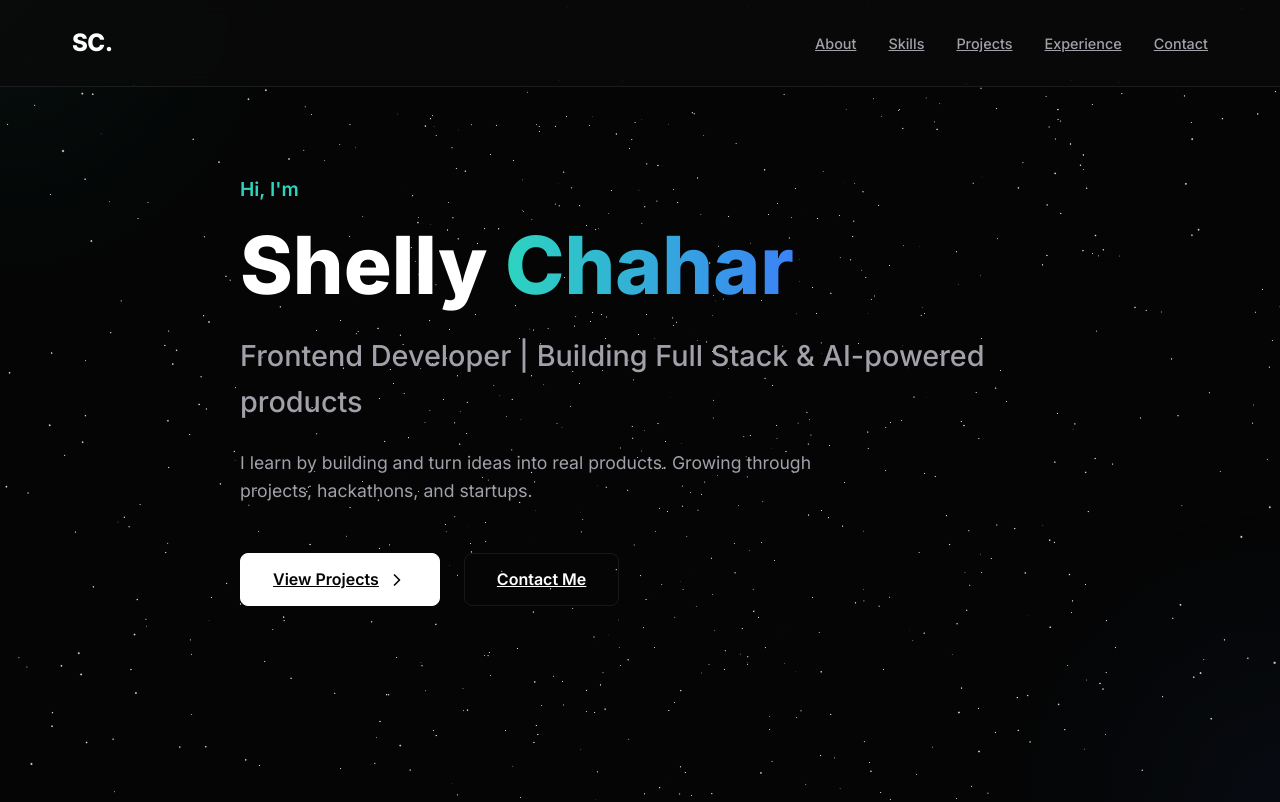
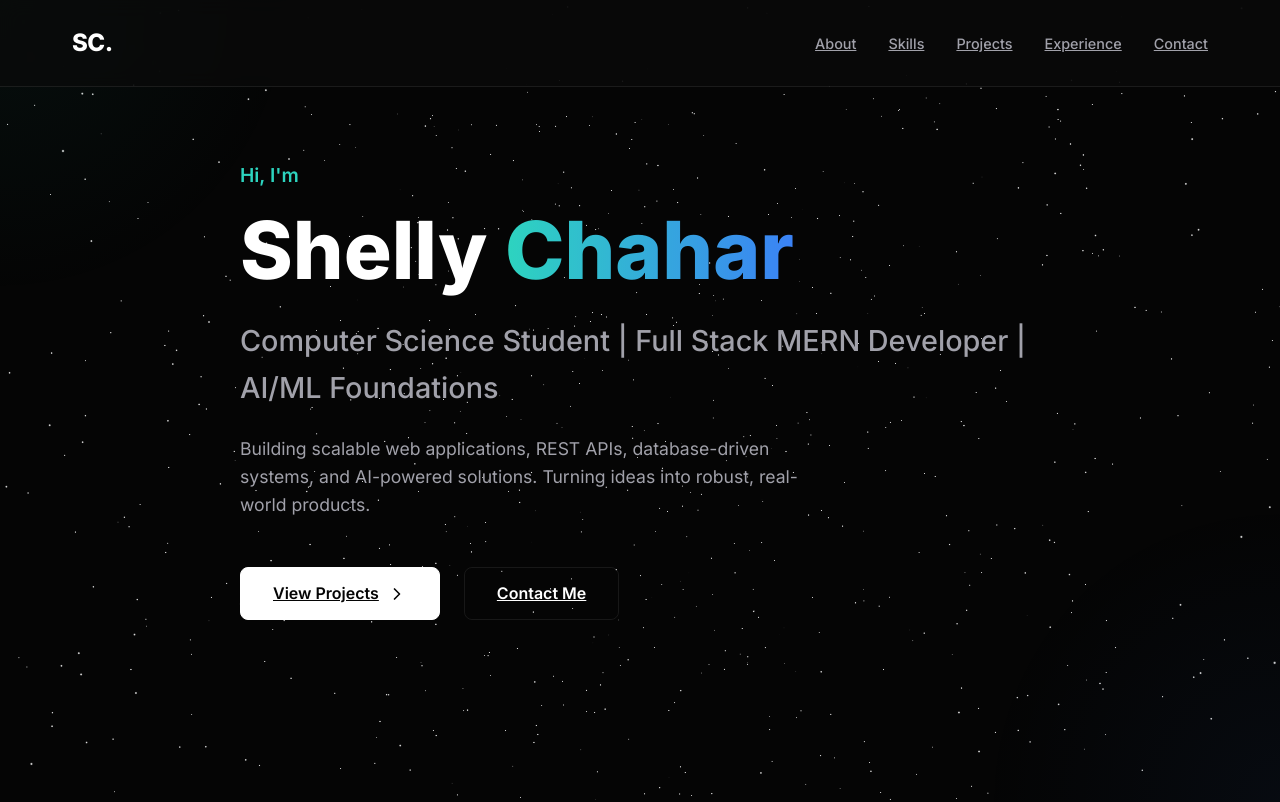
Before and after one commit to shellyco-code/portfolio, a React (Vite) app: page / in a window 1280 px wide. Shown: the top 802 px of the page. Built offline with nearby package versions, Linux system fonts and the light colour scheme.

Commit message:
profile: update hero subtitle and tagline

```diff
--- a/src/App.jsx
+++ b/src/App.jsx
@@ -49,10 +49,10 @@ function App() {
             <span className="hero-greeting fade-in-up delay-100">Hi, I'm</span>
             <h1 className="hero-title fade-in-up delay-200">Shelly <span className="gradient-text">Chahar</span></h1>
             <h2 className="hero-subtitle fade-in-up delay-300">
-              Frontend Developer | Building Full Stack & AI-powered products
+              Computer Science Student | Full Stack MERN Developer | AI/ML Foundations
             </h2>
             <p className="hero-tagline fade-in-up delay-400">
-              I learn by building and turn ideas into real products. Growing through projects, hackathons, and startups.
+              Building scalable web applications, REST APIs, database-driven systems, and AI-powered solutions. Turning ideas into robust, real-world products.
             </p>
             <div className="hero-buttons fade-in-up delay-500">
               <a href="#projects" className="btn btn-primary">
```
